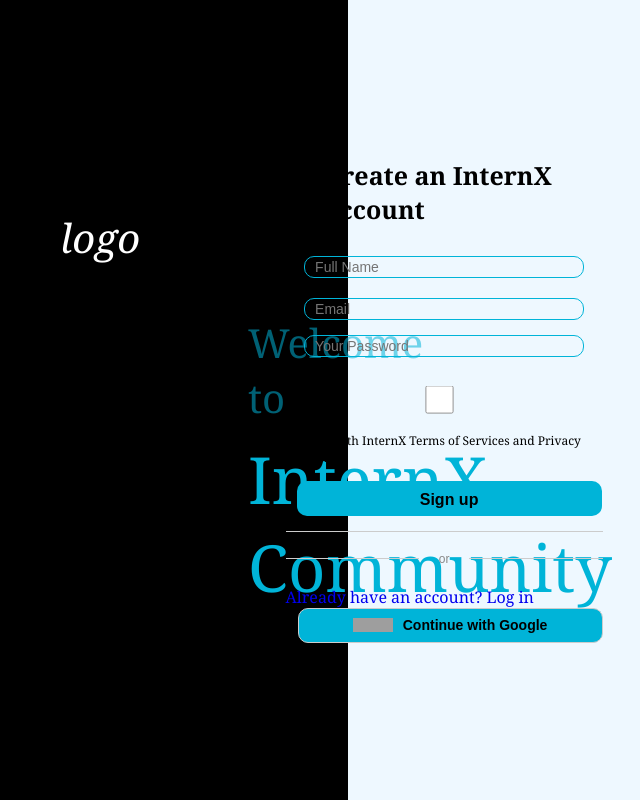
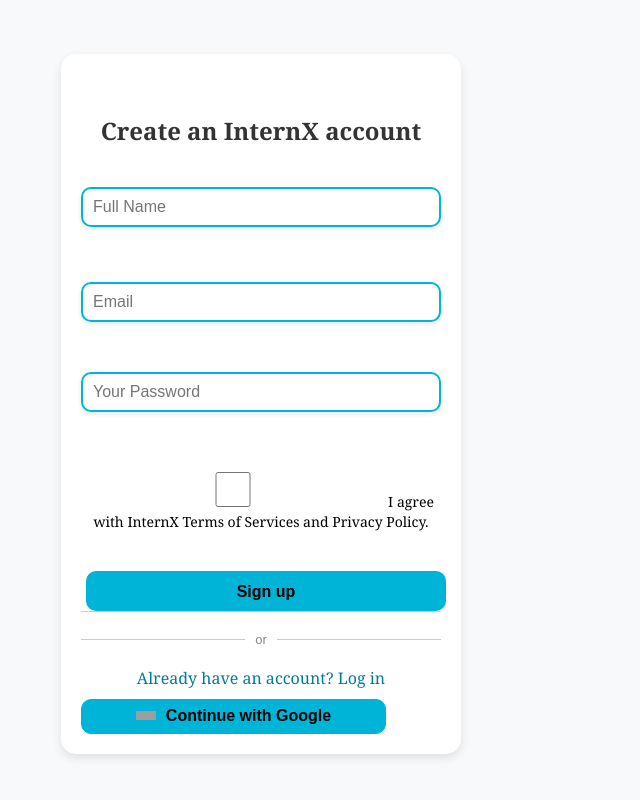
Before and after one commit to KushaRa/InternX_Front, a React (Create React App) app in the folder skillsync/: page /createacc in a window 768 px wide. Shown: the whole page, without its empty margins (128-768 px from the left). Built offline with nearby package versions, Linux system fonts and the light colour scheme; no server answers; grey boxes are pictures that could not be loaded.

Commit message:
Updated signup page

```diff
--- a/skillsync/src/Pages/CreateAcc/CreateAcc.css
+++ b/skillsync/src/Pages/CreateAcc/CreateAcc.css
@@ -1,100 +1,125 @@
+
 .flex-Container {
   display: flex;
   height: 100vh;
   width: 100%;
+  background-color: #f8f9fa;
 }
 
 .flex-box01 {
-  width: 62%;
+  width: 50%;
   height: 100vh;
   background-color: black;
-  padding-left: 188px;
-  margin: 0;
-  border: none;
+  padding-left: 50px;
   display: flex;
   flex-direction: column;
   justify-content: center;
   align-items: flex-start;
+  color: white;
 }
 
 .logo {
-  color: white;
   font-size: 40px;
   font-style: italic;
   margin-top: 20px;
-  padding: 0px;
 }
 
 .welcome {
-  color: rgb(0, 180, 216, 0.54);
   font-size: 40px;
   margin-top: 20px;
+  color: rgb(0, 180, 216, 0.54);
+  margin-left: 0;
 }
 
 .internx {
-  color: rgb(0, 180, 216);
   font-size: 65px;
   margin-top: 10px;
+  margin-left: 0;
+    color: rgb(0, 180, 216);
+}
+
+.flex-box02 {
+  margin-top: 1%;
+  margin-left: 10px;
   display: flex;
-  flex-direction: column;
+  justify-content: center;
+  align-items: center;
+  flex: 1;
+}
+
+
+.createAcc {
+  width: 100%;
+  max-width: 400px;
+  padding: 30px;
+  background-color: white;
+  border-radius: 15px;
+  box-shadow: 0 4px 10px rgba(0, 0, 0, 0.1);
+  text-align: center; /* Center align text */
 }
 
 .createAcc h5 {
-  color: black;
-  margin-left: 200px;
-  margin-top: 150px;
-  margin-left: 39px;
-  padding: 0%;
-  border: none;
-  font-size: 25px;
-  justify-content: center;
-  align-items: center;
   margin-bottom: 20px;
+  font-size: 24px;
+  color: #333;
 }
 
+
 .input-box1 {
-  margin: 20px 0;
   display: flex;
   flex-direction: column;
+  gap: 15px;
 }
 
-.input-box1 input {
+.input-box1 .place input {
   width: 100%;
-  height: 35px;
-  border: 1px solid #00b4d8;
+  height: 40px;
+  border: 2px solid #00b4d8;
   border-radius: 10px;
   padding: 10px;
-  color: black;
-  margin-bottom: 15px;
-  display: flex;
-  flex-direction: column;
-  font-size: 14px;
+  font-size: 16px;
+  box-shadow: 0 2px 5px rgba(0, 0, 0, 0.1);
+  transition: border-color 0.3s;
 }
 
+.input-box1 .place input:focus {
+  border-color: #007a9c;
+  outline: none;
+}
+
+
 .terms {
-  font-size: 12px;
-  padding: 5px;
-  justify-content: space-between;
-  display: flex;
-  margin: 0;
-  align-items: center;
-  margin-bottom: 10px;
+  font-size: 14px;
+  margin-top: 10px;
 }
 
 .terms input {
   margin-right: 5px;
-  transform: scale(0.8);
 }
+
+
+.signupButton {
+  width: 100%;
+  height: 40px;
+  border-radius: 10px;
+  background-color: #00b4d8;
+  color: black;
+  font-weight: bold;
+  cursor: pointer;
+  border: none;
+  transition: background-color 0.3s;
+}
+
+.signupButton:hover {
+  background-color: #f1f1f1;
+  border: 1px solid #00b4d8;;
+}
+
 
 .divider-container {
   display: flex;
   align-items: center;
   margin: 20px 0;
-}
-
-.terms label {
-  margin: 0%;
-  padding: 0%;
 }
 
 .divider {
@@ -106,71 +131,109 @@
 .divider-text {
   margin: 0 10px;
   color: #888;
-  font-family: Arial, sans-serif;
-  font-size: 12px;
 }
 
-.signupButton {
-  width: 305px;
-  margin-bottom: 15px;
-  height: 35px;
+
+.login-link {
+  display: block;
+  margin: 10px 0;
+  color: #007a9c;
+  text-decoration: none;
+}
+
+.login-link:hover {
+  text-decoration: underline;
+}
+
+
+.google-button {
+  width: 100%;
+  height: 40px;
   border-radius: 10px;
   background-color: #00b4d8;
-  /* border: none; */
-  cursor: pointer;
-  font-weight: bold;
   color: black;
-  padding: 10px;
-  font-size: 16px;
-  border-color: #00b4d8;
-}
-/* .signupButton:hover {
-  background-color: #008ecc;
-} */
-
-#googleButton {
-  width: 305px;
-  margin-left: 12px;
-  height: 35px;
-  border-color: #00b4d8;
-  border-radius: 10px;
-  cursor: pointer;
+  border: 1px solid #ccc;
   display: flex;
   align-items: center;
   justify-content: center;
-  color: black;
-  padding: 10px;
-  border: 1px solid #ccc;
-  font-size: 14px;
+  cursor: pointer;
+  margin-top: 10px;
+  transition: background-color 0.3s;
 }
 
-label {
-  display: block;
-  margin: 10px 0;
+.google-button:hover {
+  background-color: #f1f1f1;
 }
 
 .google-button img {
-  height: 25px;
-  width: 40px;
+  height: 20px;
+  width: 20px;
   margin-right: 10px;
-  margin-top: -20px;
-  margin-bottom: -10px;
-  padding-top: 10px;
-  padding-bottom: 1px;
 }
 
-.flex-box02 {
-  display: flex;
-  flex-direction: column;
-  justify-content: center;
+
+@media (max-width: 768px) {
+  .flex-box01 {
+    display: none;
+  }
+
+  .flex-box02 {
+    width: 100%;
+    height: auto;
+    padding: 20px;
+  }
 }
+@media (min-width: 768px) and (max-width: 1024px) {
+  .flex-box01 {
+    width: 50%;
+    padding-left: 100px;
+  }
 
-.divider-text {
-  padding: 0 10px;
-  font-size: 12px;
-  color: #888;
+  .flex-box02 {
+    width: 50%;
+    padding: 40px;
+    height: auto;
+  }
+
+  .createAcc {
+    width: 100%;
+    text-align: center;
+    padding: 20px;
+  }
+
+  .input-box1 {
+    width: 100%;
+    display: flex;
+    flex-direction: column;
+    align-items: center;
+  }
+
+  .place {
+    width: 100%;
+    margin: 10px 0;
+  }
+
+  .signupButton,
+  .google-button {
+    width: 100%;
+    padding: 12px;
+    font-size: 16px;
+  }
+
+  .divider-container {
+    width: 100%;
+    margin: 20px 0;
+    text-align: center;
+  }
+
+  .divider {
+    flex: 1;
+    height: 1px;
+    background-color: #ccc;
+  }
+
+  .divider-text {
+    margin: 0 10px;
+    color: #888;
+  }
 }
-
-.checkbox1 {
-  size: small;
-}
--- a/skillsync/src/Pages/CreateAcc/CreateAcc.jsx
+++ b/skillsync/src/Pages/CreateAcc/CreateAcc.jsx
@@ -40,39 +40,38 @@ const Signup = () => {
       {/* ToastContainer component to display notifications */}
       <div className="flex-Container">
         <div className="flex-box01">
-          <div className="logo">logo</div>
+          <div className="logo">InternX</div>
           <div className="welcome">Welcome to</div>
           <div className="internx">InternX Community</div>
         </div>
+
+
         <div className="flex-box02">
           <div className="createAcc">
             <h5>Create an InternX account</h5>
             <form onSubmit={handleSignup} className="input-box1">
-              <input style={{width:"280px", height:"20px"}}
+              <div className="place"><input
                 type="text"
                 placeholder="Full Name"
                 value={fullname}
                 onChange={(e) => setFullname(e.target.value)}
                 required
-              />
-
-
-              <input  style={{width:"280px", height:"20px"}}
+              /></div>
+              <div className="place"><input
                 type="text"
                 placeholder="Email"
                 required
                 value={email}
                 onChange={(e) => setEmail(e.target.value)}
-              />
-
-              <input style={{width:"280px", height:"20px"}}
-
+              /></div>
+              <div className="place">
+                <input
                 type="password"
                 placeholder="Your Password"
                 required
                 value={password}
                 onChange={(e) => setPassword(e.target.value)}
-              />
+              /></div>
               <div className="terms">
                 <label>
                   <input type="checkbox" className="checkbox1" />I agree with
@@ -88,6 +87,7 @@ const Signup = () => {
               <div className="divider-text">or</div>
               <div className="divider"></div>
             </div>
+            <div className='already'>
             <Link to="/login" className="login-link">
               Already have an account? Log in
             </Link>
@@ -98,6 +98,7 @@ const Signup = () => {
               ></img>
               Continue with Google
             </button>
+            </div>
           </div>
         </div>
       </div>
```
